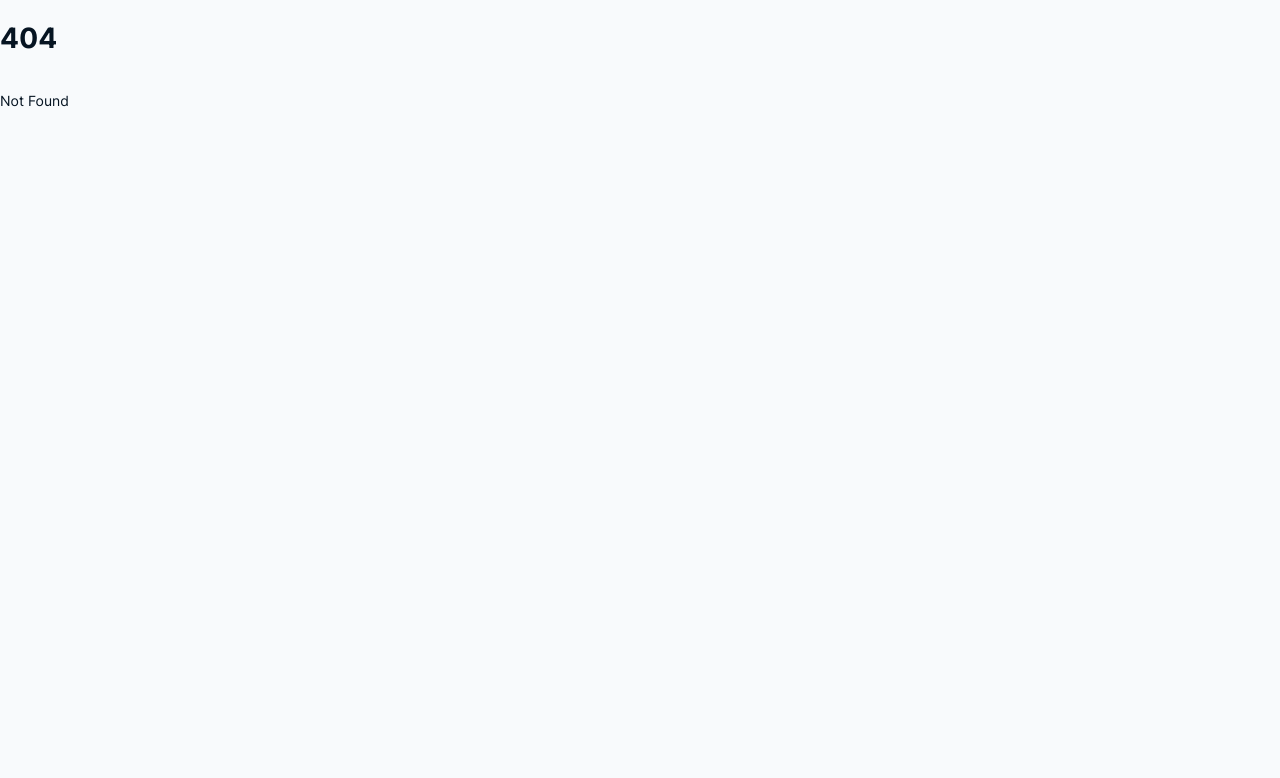
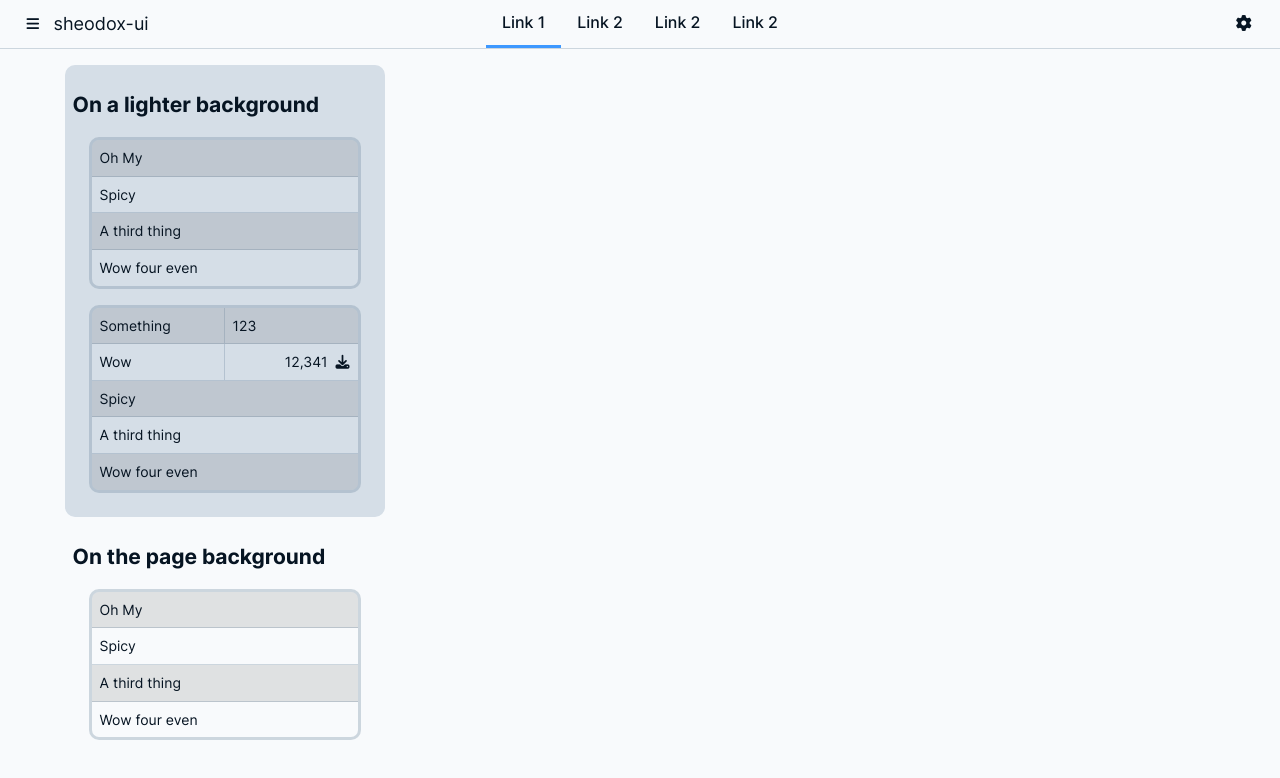
Before and after one commit to sheodox/sheodox-ui, a SvelteKit app: page /lists in a window 1280 px wide. Before the commit this address had no page. Shown: the top 778 px of the page. Built offline with nearby package versions, Linux system fonts and the light colour scheme.

Commit message:
Add some nice list styling

```diff
--- a/src/lib/style.scss
+++ b/src/lib/style.scss
@@ -25,6 +25,7 @@
 @use 'style/components/containers';
 @use 'style/components/toggles';
 @use 'style/components/dropdown-menu';
+@use 'style/components/lists';
 @use 'style/components/modal';
 @use 'style/components/panel';
 @use 'style/components/sidebar';
--- /dev/null
+++ b/src/lib/style/components/_lists.scss
@@ -0,0 +1,31 @@
+.sx-list {
+	border-radius: 10px;
+	border: 3px solid var(--sx-gray-transparent-light);
+	list-style: none;
+	padding: 0;
+	margin: 0;
+	overflow: hidden;
+
+	.sx-list-item {
+		padding: var(--sx-spacing-2);
+		&:not(:last-of-type) {
+			border-bottom: 1px solid var(--sx-gray-transparent-light);
+		}
+		&:nth-of-type(odd) {
+			background: var(--sx-gray-transparent-dark);
+		}
+	}
+
+	.sx-list-item.two-columns {
+		padding: 0;
+		display: grid;
+		grid-template-columns: 1fr 1fr;
+		> .column {
+			padding: var(--sx-spacing-2);
+
+			&:first-of-type {
+				border-right: 1px solid var(--sx-gray-transparent-light);
+			}
+		}
+	}
+}
--- a/src/routes/(app)/+layout.svelte
+++ b/src/routes/(app)/+layout.svelte
@@ -123,6 +123,7 @@
 		{ href: '/tooltips', text: 'Tooltips' },
 		{ href: '/tabs', text: 'Tabs' },
 		{ href: '/link-tabs', text: 'Link Tabs' },
+		{ href: '/lists', text: 'Lists' },
 		{ href: '/toggles', text: 'Toggles' },
 		{ href: '/toasts', text: 'Toasts' },
 		{ href: '/debug', text: 'Debug' },
--- /dev/null
+++ b/src/routes/(app)/lists/+page.svelte
@@ -0,0 +1,49 @@
+<style lang="scss">
+	.list-demo {
+		width: 20rem;
+		max-width: 100%;
+		padding: var(--sx-spacing-2);
+		border-radius: 10px;
+	}
+	.lighter {
+		background: var(--sx-gray-600);
+	}
+</style>
+
+<div class="list-demo lighter">
+	<h2>On a lighter background</h2>
+	<ul class="sx-list m-4">
+		<li class="sx-list-item">Oh My</li>
+		<li class="sx-list-item">Spicy</li>
+		<li class="sx-list-item">A third thing</li>
+		<li class="sx-list-item">Wow four even</li>
+	</ul>
+
+	<ul class="sx-list m-4">
+		<li class="sx-list-item two-columns">
+			<span class="column">Something</span>
+			<span class="column">123</span>
+		</li>
+		<li class="sx-list-item two-columns">
+			<span class="column">Wow</span>
+			<span class="column text-align-right">12,341<Icon icon="download" cl="pl-2" /></span>
+		</li>
+		<li class="sx-list-item">Spicy</li>
+		<li class="sx-list-item">A third thing</li>
+		<li class="sx-list-item">Wow four even</li>
+	</ul>
+</div>
+
+<div class="list-demo">
+	<h2>On the page background</h2>
+	<ul class="sx-list m-4">
+		<li class="sx-list-item">Oh My</li>
+		<li class="sx-list-item">Spicy</li>
+		<li class="sx-list-item">A third thing</li>
+		<li class="sx-list-item">Wow four even</li>
+	</ul>
+</div>
+
+<script lang="ts">
+	import { Icon } from '$lib';
+</script>
```
